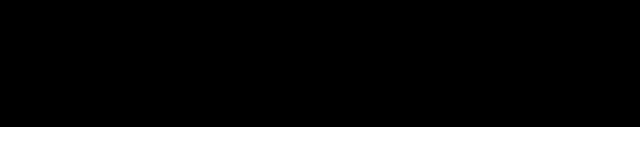
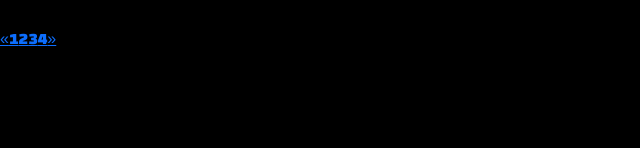
Before and after one commit to Christael1234/Christael1234.github.io, a plain HTML site: page shop.html in a window 1280 px wide. Shown: the part 772-920 px from the top of the page, 0-640 px from the left. Before the commit the page ends 899 px from the top, so only its background shows below. Drawn offline with nearby package versions, Linux system fonts and the light colour scheme; a script that the page names is missing; a web font is replaced by a local one.

Commit message:
Update shop.html

```diff
--- a/shop.html
+++ b/shop.html
@@ -100,3 +100,13 @@ href="https://fonts.googleapis.com/css?family=Raleway"
         <!-- Add more product divs as needed -->
       </div>
     </section>
+
+       <div class="pagination">
+      <a href="#">&laquo;</a>
+      <a href="/shop.html" class="active">1</a>
+      <a href="/others.html" >2</a>
+      <a href="/sweaters.html">3</a>
+      <a href="#">4</a>
+
+      <a href="#">&raquo;</a>
+    </div>
```
